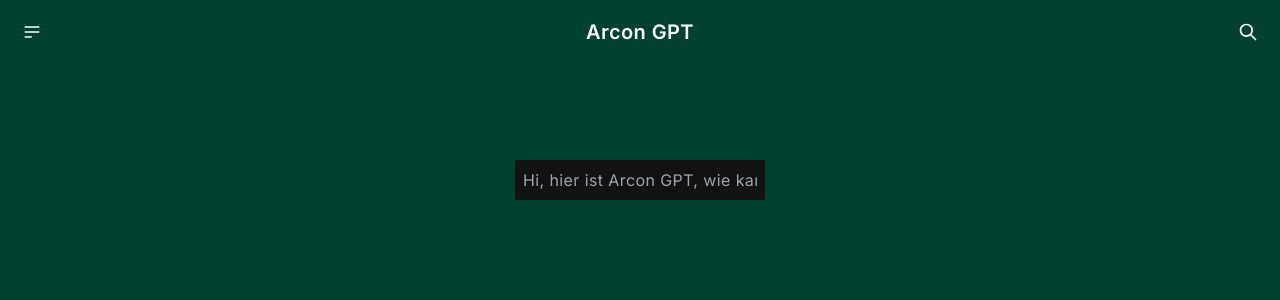
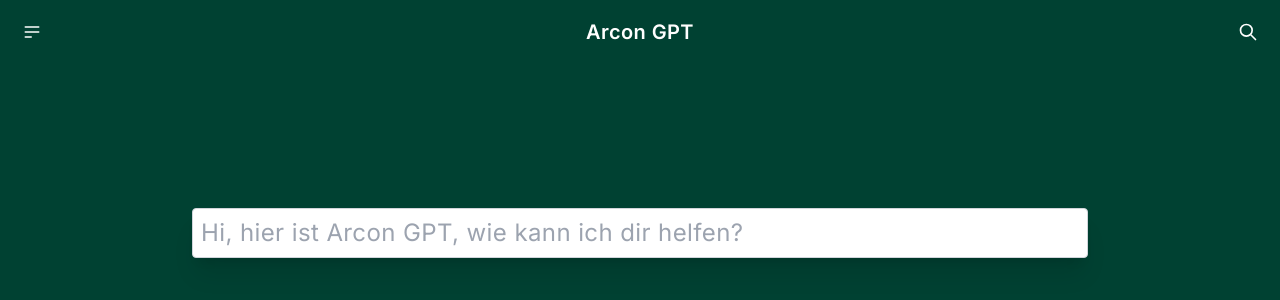
Before and after one commit to PhilippeFuhrer/ai-testenvironment, a Next.js app: page / in a window 1280 px wide. Shown: the top 300 px of the page. Built offline with nearby package versions, Linux system fonts and the light colour scheme.

Commit message:
Improving Frontend

```diff
--- a/app/page.tsx
+++ b/app/page.tsx
@@ -8,7 +8,7 @@
     <main className="">
       <div>
         <NavBar></NavBar>
-        <div className="bg-arcon-green flex justify-center py-24 h-screen">
+        <div className="bg-arcon-green flex justify-center py-36 h-screen">
         <ChatBot></ChatBot>
         </div>
       </div>
--- a/chatBot/page.tsx
+++ b/chatBot/page.tsx
@@ -6,16 +6,17 @@
   content: string;
 };
 
-
 const ChatBot = () => {
-  const [messages, setMessages] = useState<Message[]>([])
+  const [messages, setMessages] = useState<Message[]>([]);
   const [input, setInput] = useState("");
 
-  const handleInputChange = (e: { target: { value: React.SetStateAction<string>; }; }) => {
+  const handleInputChange = (e: {
+    target: { value: React.SetStateAction<string> };
+  }) => {
     setInput(e.target.value);
   };
 
-  const handleSubmit = async (e: { preventDefault: () => void; }) => {
+  const handleSubmit = async (e: { preventDefault: () => void }) => {
     e.preventDefault();
 
     const newMessage = { role: "user", content: input };
@@ -37,28 +38,23 @@
   };
 
   return (
-    <div className="flex flex-col w-full max-w-md mx-auto">
+    <div className="flex-row w-full max-w-4xl mx-auto">
+      <form onSubmit={handleSubmit} className="mb-8">
+        <input
+          className="w-full min-w-96 p-2 border border-gray-300 rounded shadow-xl text-2xl bg-white"
+          value={input}
+          placeholder="Hi, hier ist Arcon GPT, wie kann ich dir helfen?"
+          onChange={handleInputChange}
+        />
+      </form>
       {messages.map((message, index) => (
-        <div
-          key={index}
-          className="whitespace-pre-wrap"
-          style={{ color: message.role === "user" ? "black" : "green" }}
-        >
+        <div key={index} className="whitespace-pre-wrap text-white text-xl">
           <strong>{`${message.role}: `}</strong>
           {message.content}
           <br />
           <br />
         </div>
       ))}
-
-      <form onSubmit={handleSubmit}>
-        <input
-          className="w-72 max-w-xl p-2 mb-8 border border-gray-300 rounded shadow-xl text-2xl bg-white text-white appearance-none"
-          value={input}
-          placeholder="Hi, hier ist Arcon GPT, wie kann ich dir helfen?"
-          onChange={handleInputChange}
-        />
-      </form>
     </div>
   );
 };
--- a/tailwind.config.ts
+++ b/tailwind.config.ts
@@ -5,6 +5,7 @@
     "./pages/**/*.{js,ts,jsx,tsx,mdx}",
     "./components/**/*.{js,ts,jsx,tsx,mdx}",
     "./app/**/*.{js,ts,jsx,tsx,mdx}",
+    "./chatBot/**/*.{js,ts,jsx,tsx,mdx}",
   ],
   theme: {
     extend: {
```
